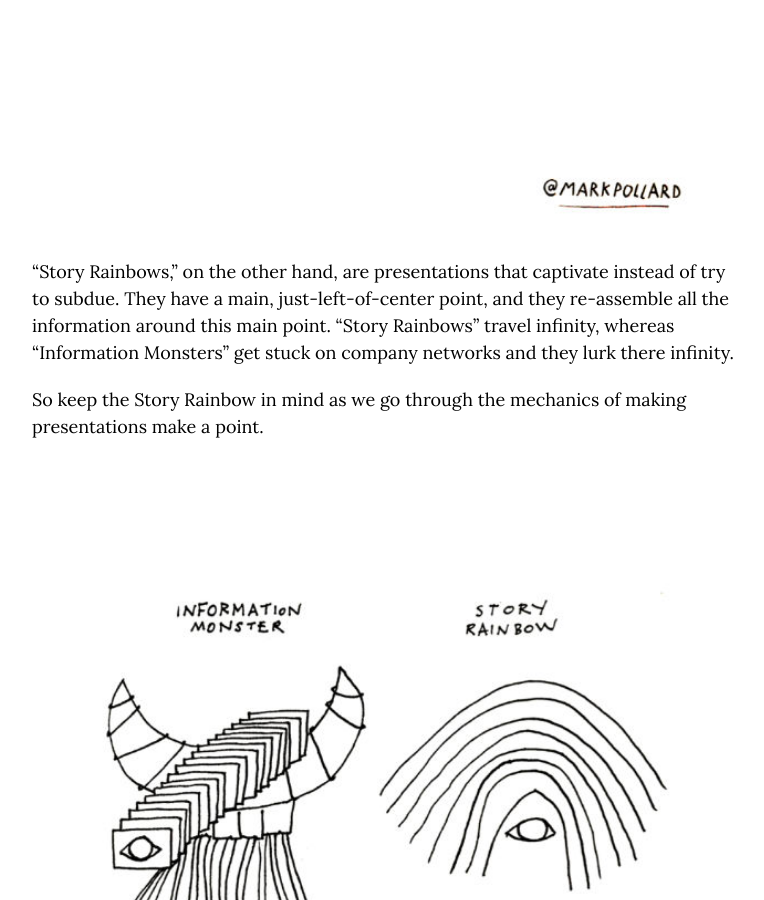
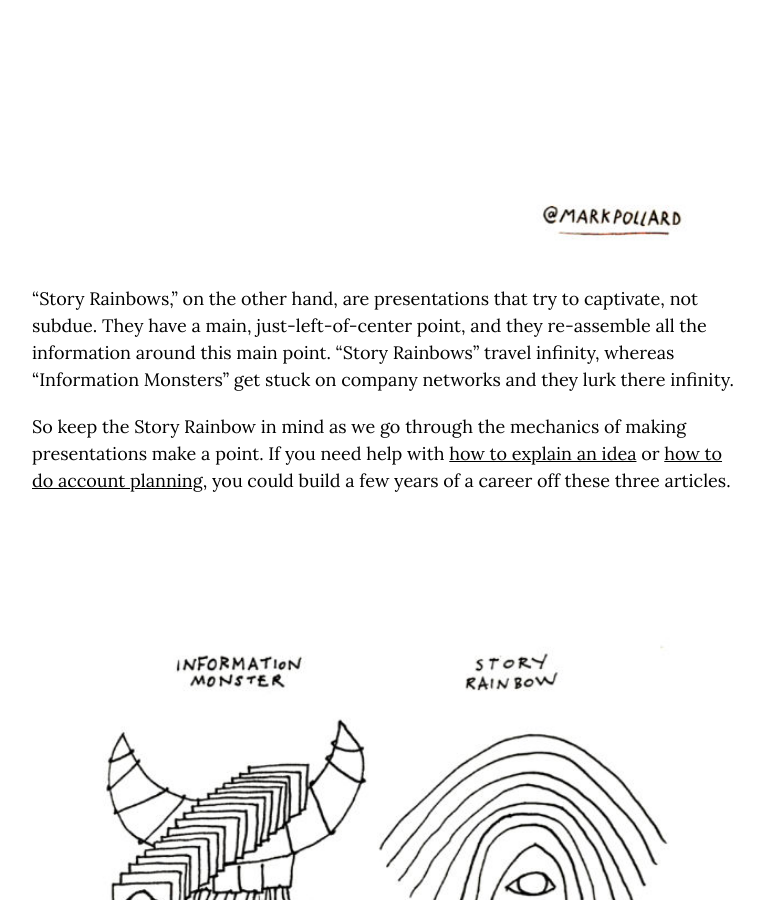
Before and after one commit to markhpollard/markhpollard.github.io, a Jekyll site: the page built from _posts/2019-02-08-how-to-make-a-presentation-make-a-point.markdown, in a window 1280 px wide and 900 px high, scrolled down 2922 px. Shown: the whole window, without its empty margins (254-1018 px from the left). Built offline with Jekyll 4.4.1, drawn with Linux system fonts in a browser that asks for light colours; nearby versions of some CDN libraries.

Commit message:
Updated How To Make A Presentation Make A Point

```diff
--- a/_posts/2019-02-08-how-to-make-a-presentation-make-a-point.markdown
+++ b/_posts/2019-02-08-how-to-make-a-presentation-make-a-point.markdown
@@ -46,15 +46,15 @@ Agenda, Overview, Objectives, Research, Competitors, Strategy, Metrics.
 * Bullet point
 * Bullet point
 
-Information matters and bullet points have a place. But presentations like this are what I call “Information Monsters”. They are big, long, huge, and overwhelming. One hundred slides and no point makes people want to hide under the bed until you’re gone.
+<br>Information matters and bullet points have a place. But presentations like this are what I call “Information Monsters”. They are big, long, huge, and overwhelming. One hundred slides and no point makes people want to hide under the bed until you’re gone.
 
 A common breed of Information Monster in the agency world is the Statistactic. This is a presentation with tens of slides of useless numbers and then the output of every brain fart that happened in the rushed agency brainstorms - a bunch of tactics. Stuff we could do but we don't really have a strong opinion about any of it.
 
 ![Pointy-Presentations- Statistactics.jpg](/uploads/Pointy-Presentations-%20Statistactics.jpg)
 
-“Story Rainbows,” on the other hand, are presentations that captivate instead of try to subdue. They have a main, just-left-of-center point, and they re-assemble all the information around this main point. “Story Rainbows” travel infinity, whereas “Information Monsters” get stuck on company networks and they lurk there infinity.
+“Story Rainbows,” on the other hand, are presentations that try to captivate, not subdue. They have a main, just-left-of-center point, and they re-assemble all the information around this main point. “Story Rainbows” travel infinity, whereas “Information Monsters” get stuck on company networks and they lurk there infinity.
 
-So keep the Story Rainbow in mind as we go through the mechanics of making presentations make a point.
+So keep the Story Rainbow in mind as we go through the mechanics of making presentations make a point. If you need help with [how to explain an idea](https://www.markpollard.net/how-to-explain-an-idea/) or [how to do account planning](https://www.markpollard.net/how-to-do-account-planning-a-simple-approach/), you could build a few years of a career off these three articles.
 
 ![Pointy-Presentations-Info-Monster-Rainbow.jpg](/uploads/Pointy-Presentations-Info-Monster-Rainbow.jpg)
 
```
